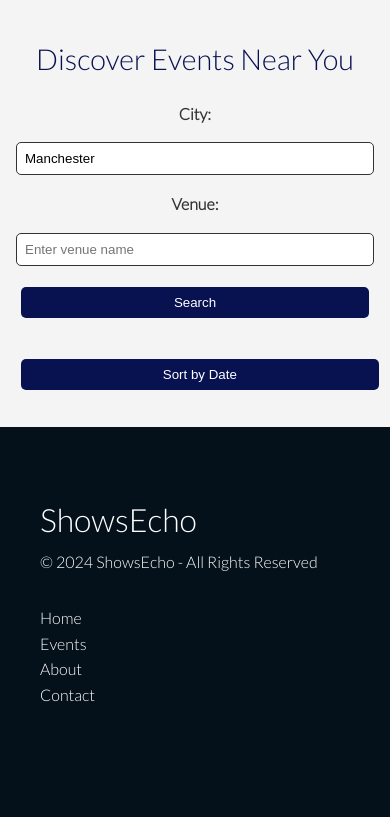
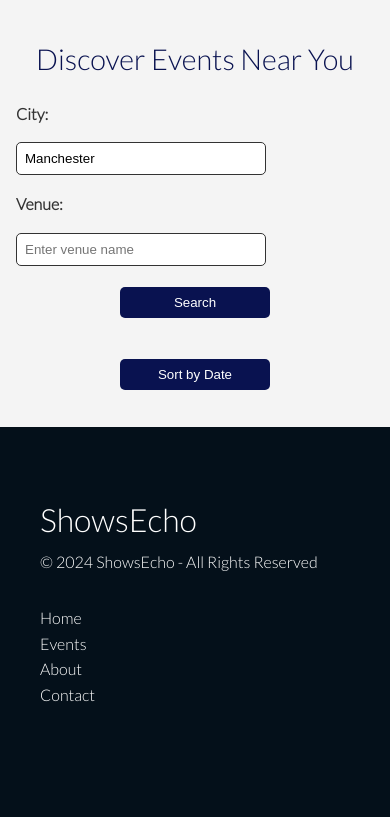
Before and after one commit to easybulb/event-tracking-app, a Django app: page /events/ in a window 390 px wide. Shown: the part 110-927 px from the top of the page. Run offline with Django 5.2, Linux system fonts and the light colour scheme; data that the repository does not hold is empty; parts of the project's set-up code (start-up, migrations or seed data) failed here and were passed over.

Commit message:
update mobile screen css of events_list template

```diff
--- a/static/css/events.css
+++ b/static/css/events.css
@@ -16,7 +16,6 @@ body {
   line-height: 1.6;
 }
 
-/* Event Section Styling */
 #event-section {
   padding: 2rem 1rem;
   background-color: var(--light-color);
@@ -29,7 +28,6 @@ body {
   margin-bottom: 1.5rem;
 }
 
-/* Search Form Styling */
 #event-search-form {
   display: flex;
   justify-content: center;
@@ -89,7 +87,6 @@ body {
   margin: 0.3rem 0;
 }
 
-/* Adjusted Image Size */
 .event-image {
   display: block;
   margin-top: 1rem;
@@ -99,14 +96,9 @@ body {
   box-shadow: 0 2px 4px rgba(0, 0, 0, 0.2);
 }
 
-/* Larger screens: 3-column grid for event list and smaller image */
 @media (min-width: 1024px) {
   #event-list {
     grid-template-columns: repeat(3, 1fr);
-  }
-
-  .event-item {
-    padding: 1rem;
   }
 
   .event-image {
@@ -127,15 +119,28 @@ body {
   }
 }
 
-/* Responsive adjustments for form */
+/* Mobile adjustments */
 @media (max-width: 768px) {
   #event-search-form {
-    text-align: center;
+    flex-direction: column;
+    align-items: flex-start;
   }
 
-  .form-label, .input-field, .search-button, .sort-button {
+  .form-label {
+    display: inline-block;
+    margin-right: 0.5rem;
+    width: auto;
+  }
+
+  .input-field {
     width: 100%;
-    max-width: 100%;
+    max-width: 250px;
+  }
+
+  .search-button, .sort-button {
+    width: 100%;
+    max-width: 150px;
+    margin: 0.3rem auto;
   }
 
   #event-title {
```
